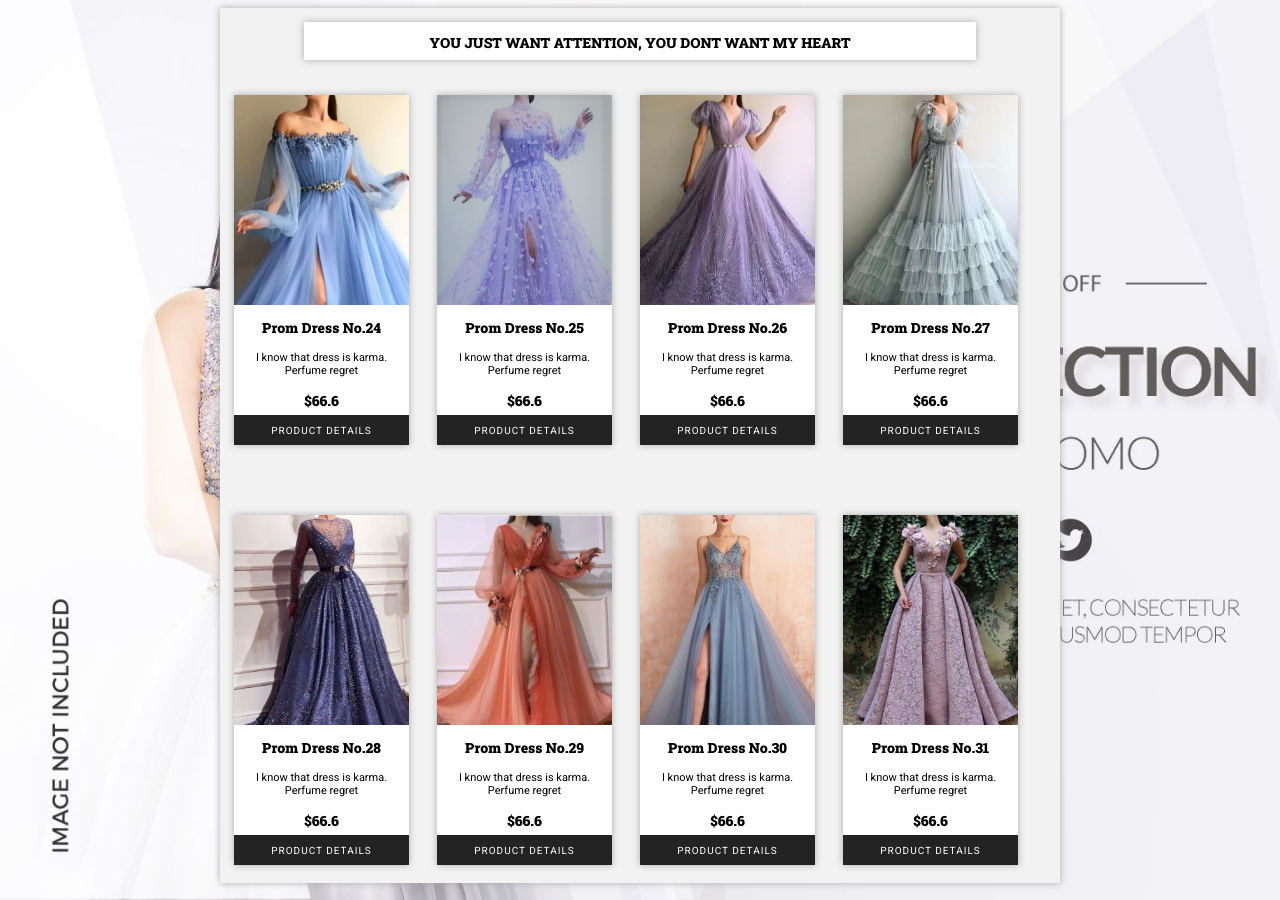
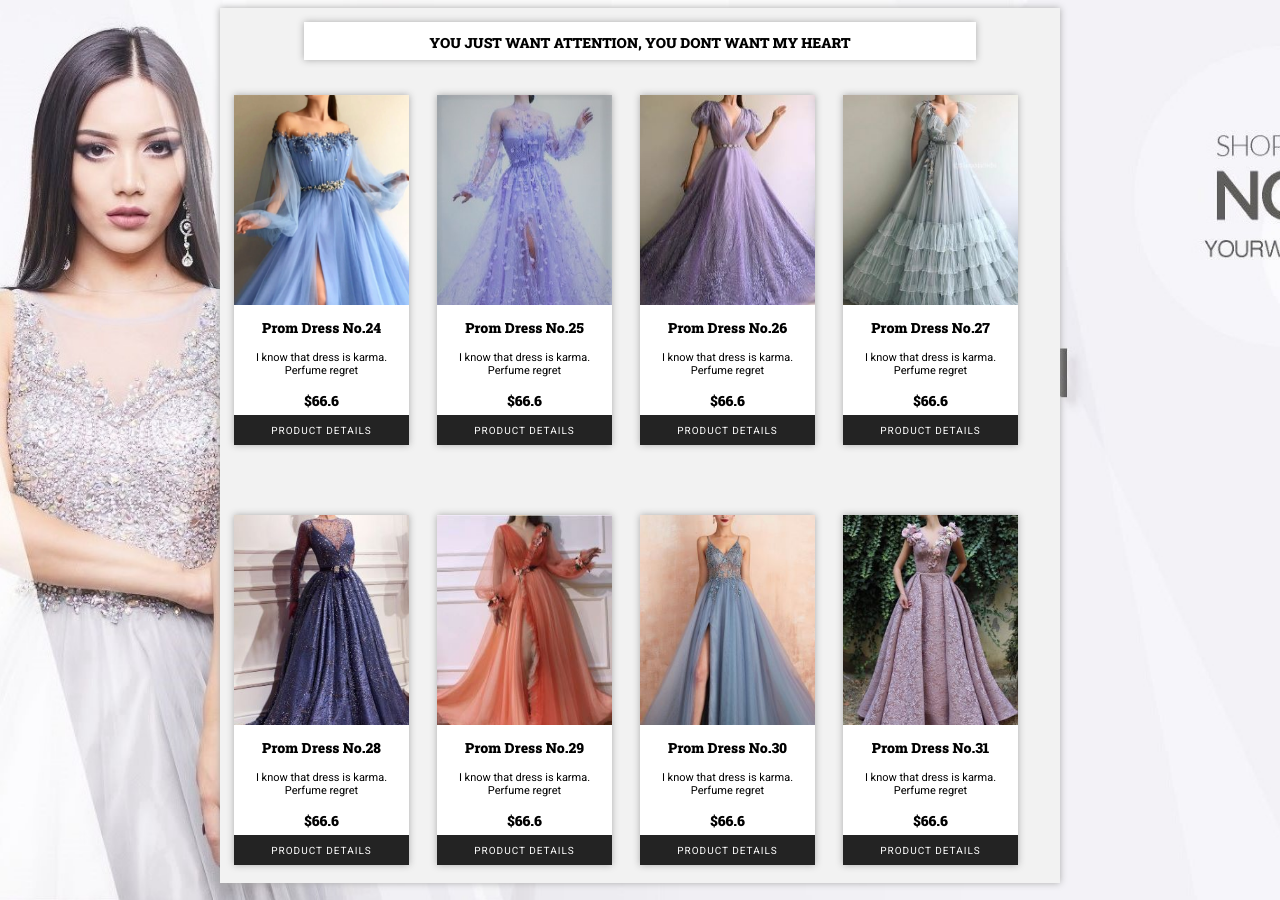
Before and after one commit to lanhlung086/T2009M_WEB, a PHP site: page /LapS4.html in a window 1280 px wide. Run offline with PHP 8.4, Linux system fonts and the light colour scheme.

Commit message:
bo sung LapS4

```diff
--- a/CSS/LapS4.css
+++ b/CSS/LapS4.css
@@ -2,7 +2,7 @@
     box-sizing: border-box;
 }
 body{
-    background-image: url("../imgs/824.jpg");
+    background-image: url("../imgs/825.jpg");
     background-size: cover;
     background-repeat: no-repeat;
 }
```
Also changed, not shown: imgs/825.jpg (added).
